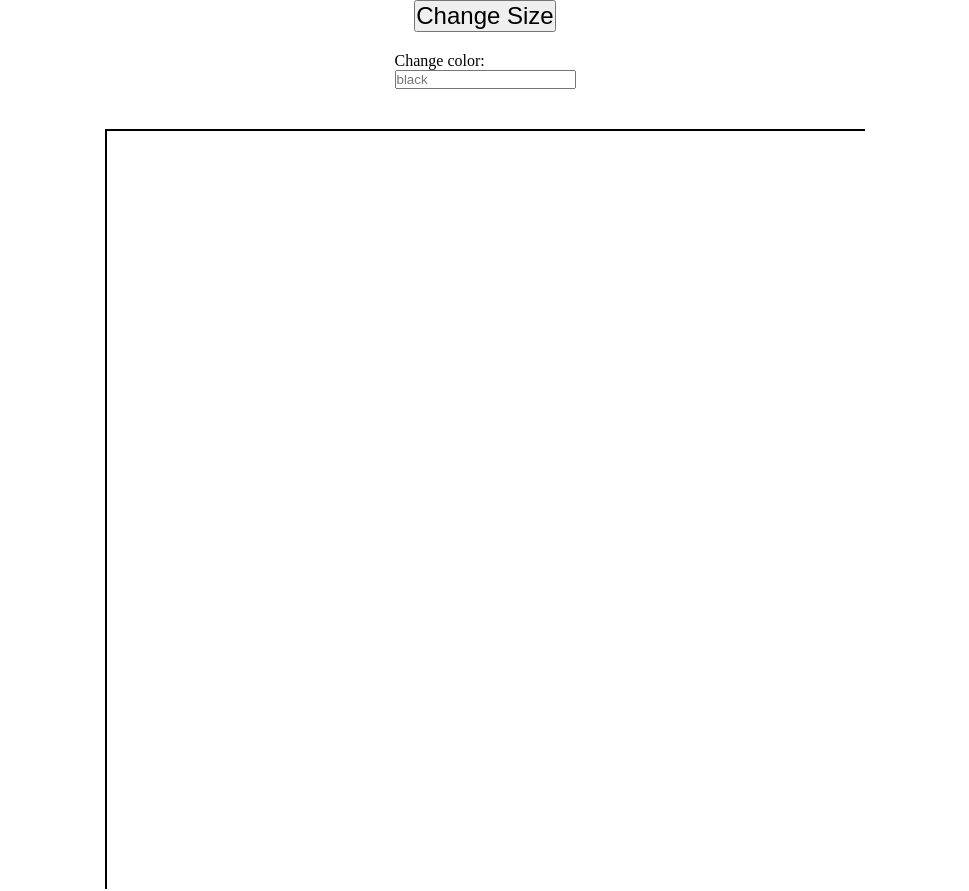
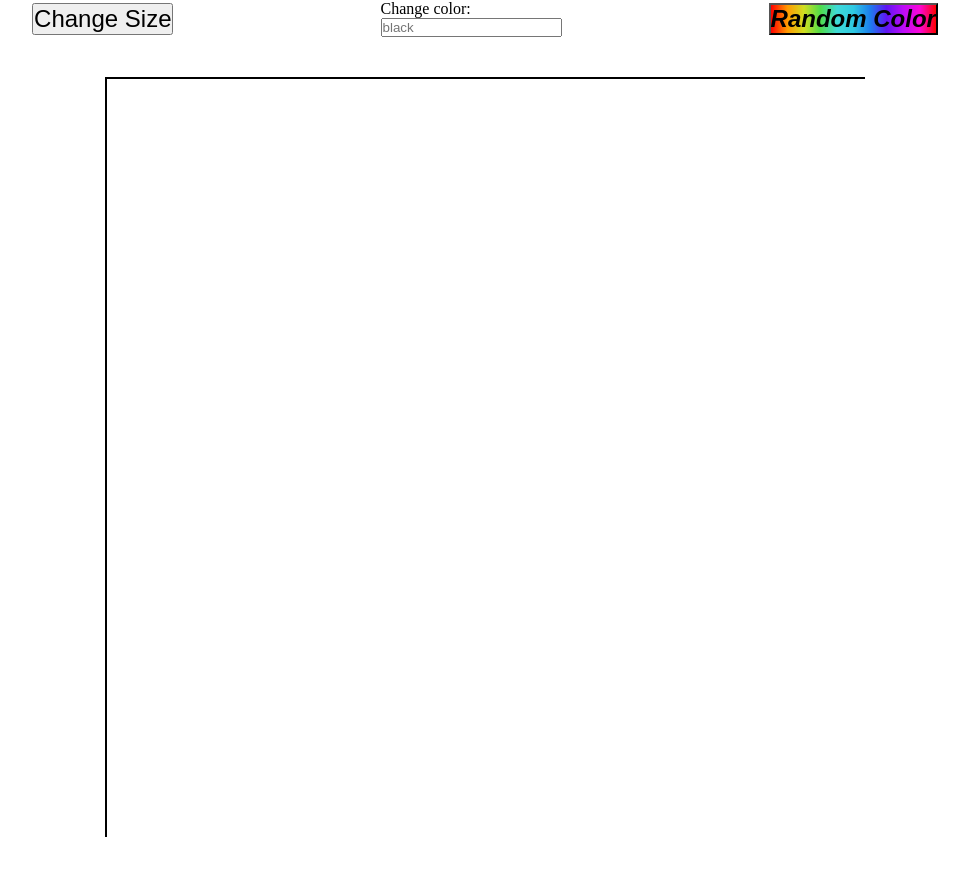
Before and after one commit to chiragchhabria2/Etch-a-sketch, a plain HTML site: page index.html in a window 1280 px wide. Shown: the whole page, without its empty margins (155-1124 px from the left). After the commit the page ends 839 px from the top, so only its background shows below. Drawn offline with Linux system fonts and the light colour scheme.

Commit message:
Added Random color button

```diff
--- a/index.html
+++ b/index.html
@@ -17,6 +17,7 @@
         <label for="colorInput">Change color:</label>
     <input type="text" name="colorInput" id="colorInput" placeholder="black">
 </div>
+<button id="randomBtn">Random color</button>
 </header>
     <div id="container">
 
--- a/index.js
+++ b/index.js
@@ -8,6 +8,8 @@ createGrid(numberOfSquaresOnOneSide);
 
 let btn = document.getElementById("changeBtn");
 let colorInput = document.getElementById("colorInput");
+let randomBtn = document.getElementById("randomBtn");
+let isRandom = false;
 btn.addEventListener("click", () => {
     numberOfSquaresOnOneSide = prompt("How many squares per side?");
     numberOfSquaresOnOneSide = parseInt(numberOfSquaresOnOneSide);
@@ -16,7 +18,7 @@ btn.addEventListener("click", () => {
     }
     document.querySelector(":root").style.setProperty("--NUMBER-OF-SQUARES", numberOfSquaresOnOneSide)
     deleteGrid();
-    createGrid(numberOfSquaresOnOneSide);
+    createGrid(numberOfSquaresOnOneSide , isRandom);
 });
 
 
@@ -24,12 +26,30 @@ colorInput.addEventListener("input", () => {
     sqColor = colorInput.value;
 });
 
-function createGrid(length) {
+randomBtn.addEventListener("click", () => {
+    isRandom = !isRandom;
+
+});
+
+
+
+function createGrid(length ) {
 for (let i = 0; i < length ** 2; i++) {
     square = document.createElement("div");
     square.classList.add("square");
+
     square.addEventListener("mouseover", function() {
-             this.style.backgroundColor = sqColor;});
+       if (!isRandom)
+
+            {
+             this.style.backgroundColor = sqColor;
+            }
+         else {
+                this.style.backgroundColor = generateRandomColor();
+         }
+       },
+            //   {once : isRandom }
+             );
     container.appendChild(square)
 
 
@@ -43,3 +63,12 @@ function deleteGrid() {
         container.removeChild(container.firstChild);
     }
 }
+
+function generateRandomColor() {
+    var letters = "0123456789ABCDEF";
+  var color = "#";
+  for (var i = 0; i < 6; i++) {
+    color += letters[Math.floor(Math.random() * 16)];
+  }
+  return color;
+}
--- a/style.css
+++ b/style.css
@@ -28,7 +28,7 @@
 
 }
 
-#changeBtn {
+button {
     display: block;
 
     text-transform: capitalize;
@@ -41,8 +41,29 @@
 }
 header {
     display: flex;
-    flex-direction: column;
-    justify-content: center;
+    flex-wrap: wrap;
+    flex-direction: roe;
+    justify-content: space-evenly;
     align-items: center;
     gap: 20px;
 }
+
+#randomBtn {
+    background: linear-gradient(
+        90deg,
+        rgba(255, 0, 0, 1) 0%,
+        rgba(255, 154, 0, 1) 10%,
+        rgba(208, 222, 33, 1) 20%,
+        rgba(79, 220, 74, 1) 30%,
+        rgba(63, 218, 216, 1) 40%,
+        rgba(47, 201, 226, 1) 50%,
+        rgba(28, 127, 238, 1) 60%,
+        rgba(95, 21, 242, 1) 70%,
+        rgba(186, 12, 248, 1) 80%,
+        rgba(251, 7, 217, 1) 90%,
+        rgba(255, 0, 0, 1) 100%
+    );
+    font-weight: 600;
+    color: black;
+    font-style: italic;
+}
```
